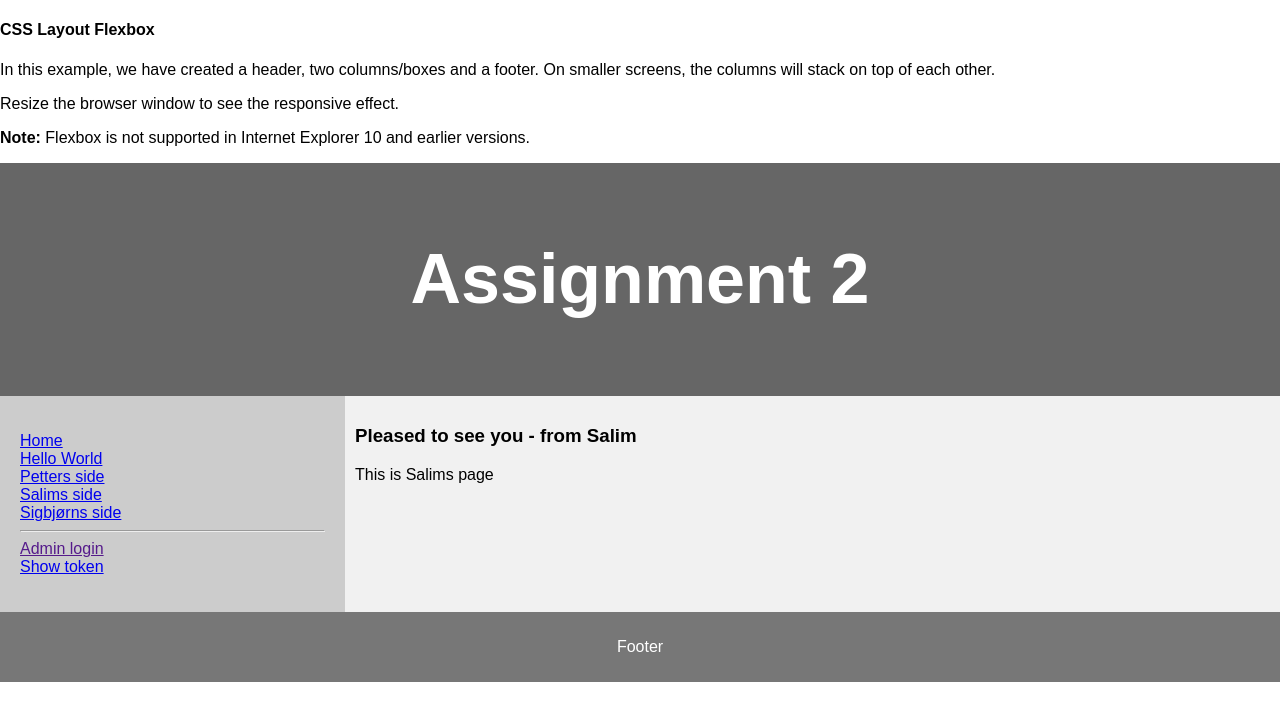
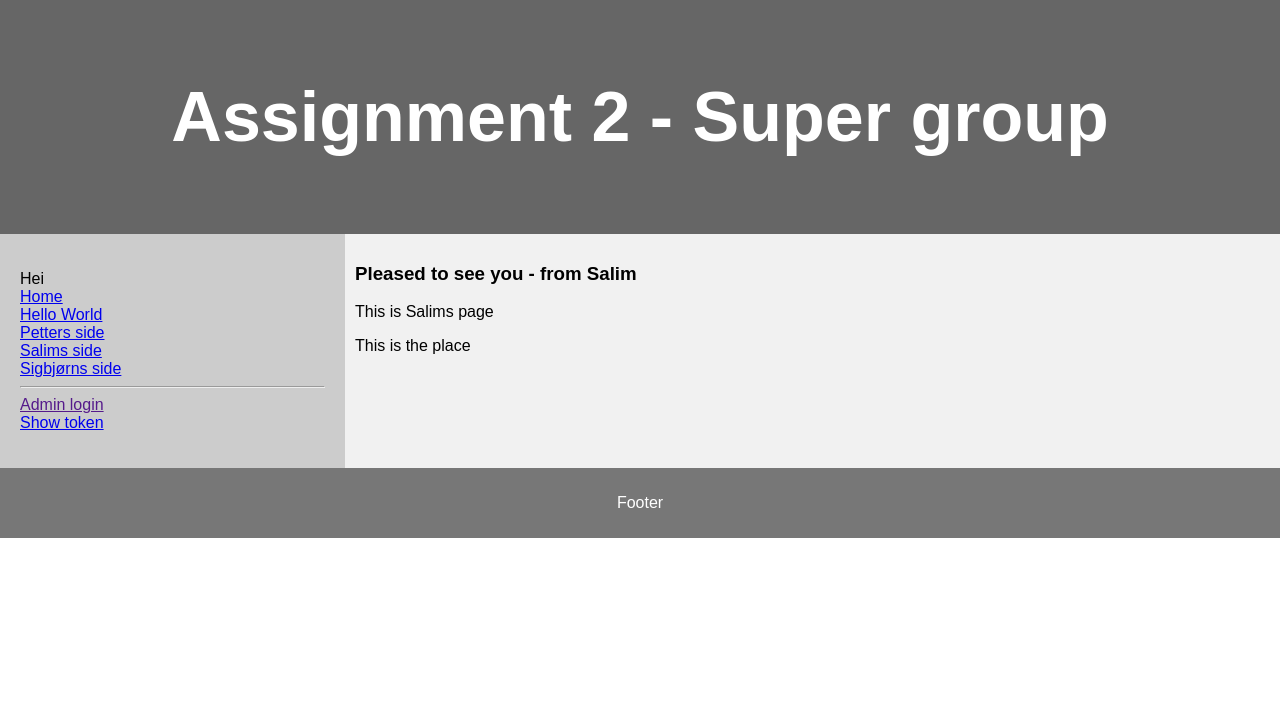
Before and after one commit to ZiggyHowland/ec_webclient, a React (Create React App) app: page /salim in a window 1280 px wide. Shown: the top 720 px of the page. Built offline with nearby package versions, Linux system fonts and the light colour scheme.

Commit message:
Last changes

```diff
--- a/src/Header/Header.tsx
+++ b/src/Header/Header.tsx
@@ -2,10 +2,6 @@ function Header(props: any) {
     return (
         <div className="App-header">
             <div className="App-name">
-                <h4>CSS Layout Flexbox</h4>
-                <p>In this example, we have created a header, two columns/boxes and a footer. On smaller screens, the columns will stack on top of each other.</p>
-                <p>Resize the browser window to see the responsive effect.</p>
-                <p><strong>Note:</strong> Flexbox is not supported in Internet Explorer 10 and earlier versions.</p>
 
                 <header>
                     <h1>{props.appname}</h1>
--- a/src/Menu/Menu.tsx
+++ b/src/Menu/Menu.tsx
@@ -24,6 +24,7 @@ export default function Menu() {
     return (
         <nav>
           <ul>
+              <li> Hei</li>
             <li><a href="/">Home</a></li>
             <li><a href="/hello">Hello World</a></li>
             <li><a href="/petter">Petters side</a></li>
--- a/src/RestClient.js
+++ b/src/RestClient.js
@@ -5,9 +5,12 @@ class RestClient {
 
 
     static getAllConfigurations() {
-        const url = `${RestClient.baseUrl}/configurations/all`;
+        //const url = `${RestClient.baseUrl}/configurations/all`;
+        const url = 'http://localhost:8111/configurations/all';
         return this.doGet_v2(url, "")
     }
+
+
 
     static loginAdmin(username, password) {
         const url = `${RestClient.baseUrl}/user/login?user=${username}&password=${password}`;
--- a/src/Tests/TestSalim.tsx
+++ b/src/Tests/TestSalim.tsx
@@ -3,6 +3,8 @@ export default function TestSalim() {
         <div>
             <h1>Pleased to see you - from Salim</h1>
             This is Salims page
+
+            <p>This is the place</p>
         </div>
     )
 }
--- a/src/Tests/TestSigbjorn.tsx
+++ b/src/Tests/TestSigbjorn.tsx
@@ -15,12 +15,12 @@ export default function TestSigbjorn() {
             <h1>Hello from Sigbjørn</h1>
             This is Sigbjørns page
 
-            <h2>Showing all configurations:</h2>
+            <h2>Showing all configs:</h2>
             <ul>
             {configs.map(
                 ( config: any, i: number ) =>
                     <li key={i}>
-                        {`Config key = ${config.key} : value = ${config.value}`}
+                        {`Key = ${config.key} : Value = ${config.value}`}
                     </li>
             )}
             </ul>
--- a/src/environment.js
+++ b/src/environment.js
@@ -1,6 +1,6 @@
 export function getGlobalVariables() {
     return {
-        appname: "Assignment 2",
+        appname: "Assignment 2 - Super group",
         date_locale: "no-NO",
         date_options: { year: 'numeric', month: '2-digit', day: '2-digit' },
         rest_base_url: "http://localhost:8111",
```
